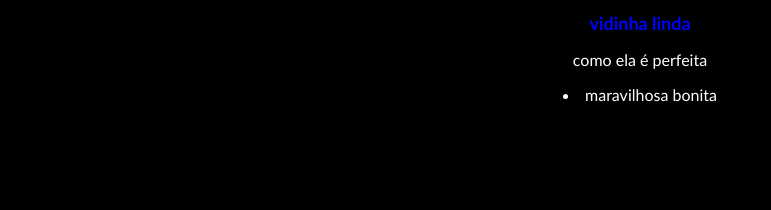
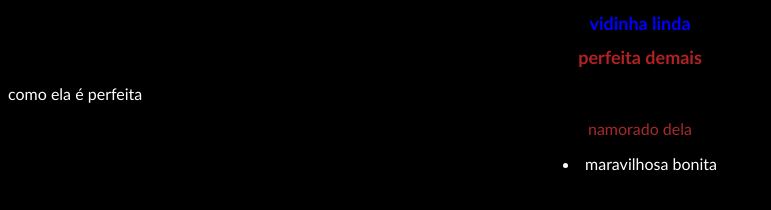
Before and after one commit to gimenezhiago/Aulas-DW1, a plain HTML site: page teste.html in a window 1280 px wide. Shown: the whole page, without its empty margins (0-771 px from the left). Drawn offline with Linux system fonts and the light colour scheme.

Commit message:
Update teste.html

```diff
--- a/teste.html
+++ b/teste.html
@@ -7,7 +7,9 @@
 </head>
 <body>
     <h1>vidinha linda</h1>
-    <p>como ela é perfeita</p>
+    <h1 id="oi">perfeita demais</h1>
+    <p class="p1">como ela é perfeita</p>
+    <p class="p2">namorado dela</p>
     <li>maravilhosa bonita</li>
     <table><th></th></table>
 
@@ -19,8 +21,15 @@
     font-size: large;
     font-family: 'Gill Sans', 'Gill Sans MT', Calibri, 'Trebuchet MS', sans-serif;
     text-align: center;}
+    #oi{color: firebrick;
+    font-size: large;
+    font-family: 'Gill Sans', 'Gill Sans MT', Calibri, 'Trebuchet MS', sans-serif;
+    text-align: center;}
     body{background-color: black;}
-    p{color:white;
+    .p1{color:white;
+    font-family: 'Gill Sans', 'Gill Sans MT', Calibri, 'Trebuchet MS', sans-serif;
+    text-align: start;}
+    .p2{color:brown;
     font-family: 'Gill Sans', 'Gill Sans MT', Calibri, 'Trebuchet MS', sans-serif;
     text-align: center;}
     li{color: white;
```
